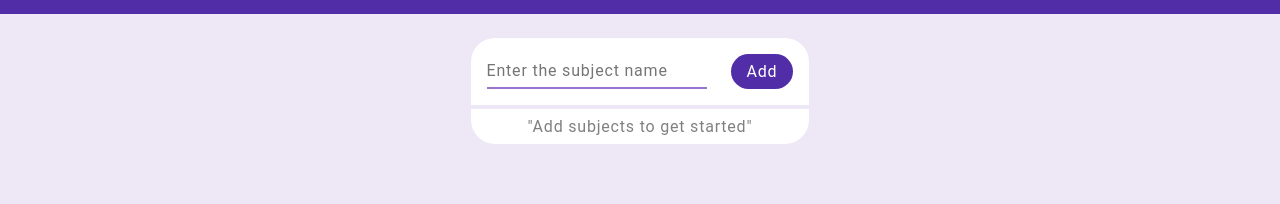
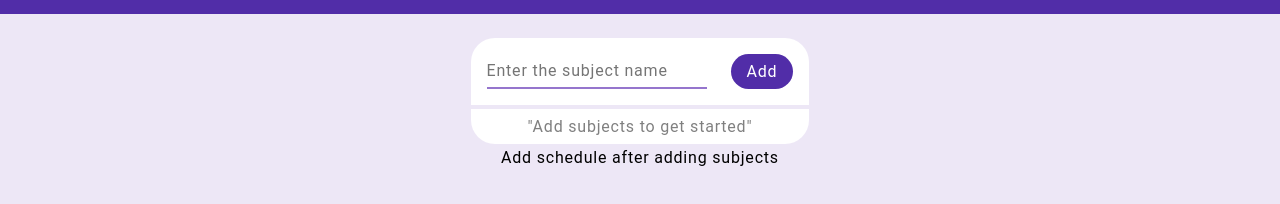
Before and after one commit to coding-cosmos/Attendance-Tracker, a website built with webpack: page src/index.html in a window 1280 px wide. Both pictures are taken after a click on the button "Get Started!". Shown: the part 48-252 px from the top of the page. Built offline with nearby package versions, Linux system fonts and the light colour scheme.

Commit message:
Add message for user

```diff
--- a/src/index.html
+++ b/src/index.html
@@ -48,6 +48,8 @@
           <div class="subject-list">
             <p>"Add subjects to get started"</p>
           </div>
+
+          <div class="message">Add <span id="link">schedule</span> after adding subjects</div>
         </div>
       </div>
 
```
